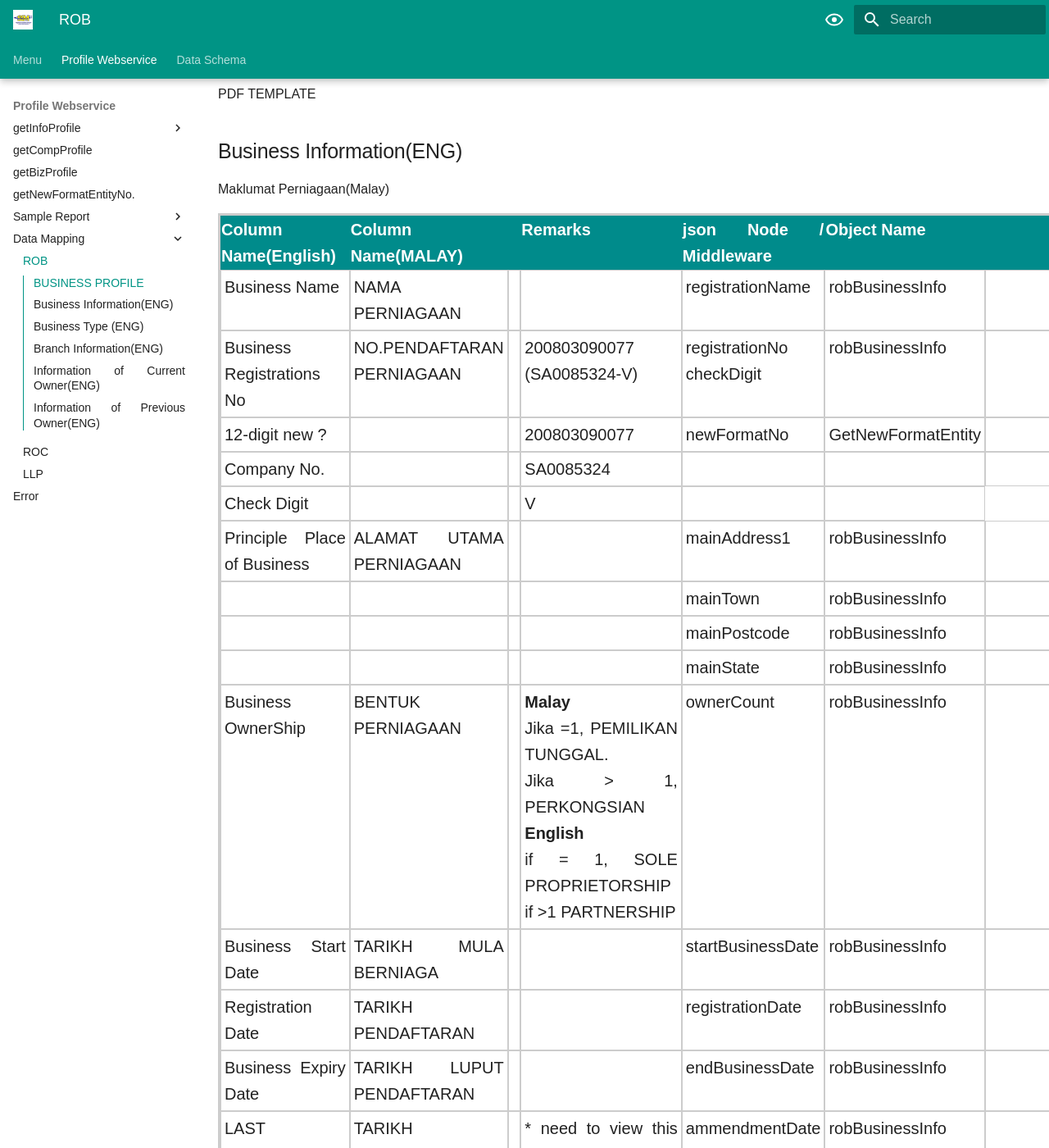
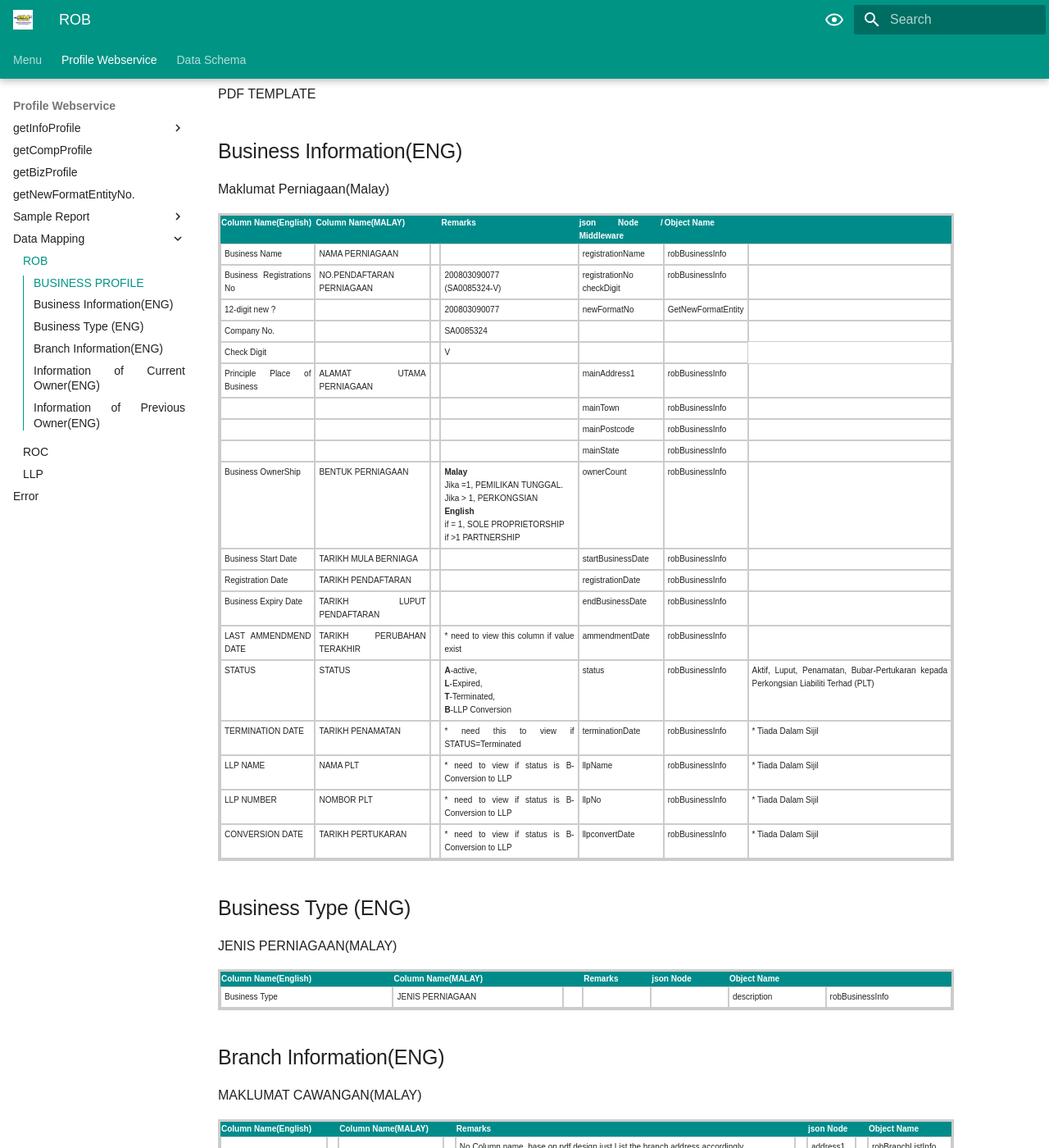
Before and after one commit to ampunkboyx/SSM-Middleware-Mkdocs, an MkDocs documentation site: the page built from docs/Documents/Profile Webservice/Data Mapping/ROB/DataMappingROB.md, in a window 1280 px wide and 1400 px high, scrolled down 233 px. Shown: the whole window at 82% size. Built offline with MkDocs 1.6.1 and Material for MkDocs 9.7.7, drawn with Linux system fonts in a browser that asks for light colours; some web fonts are replaced.

Commit message:
update font table

```diff
--- a/docs/stylesheets/extra.css
+++ b/docs/stylesheets/extra.css
@@ -10,7 +10,7 @@ h4{
 
 table.tableizer-table {
     width:90%;
-    font-size: 20px;
+    font-size: 10px;
     border: 3px solid #CCC;
     font-family: Arial, Helvetica, sans-serif;
 }
```
